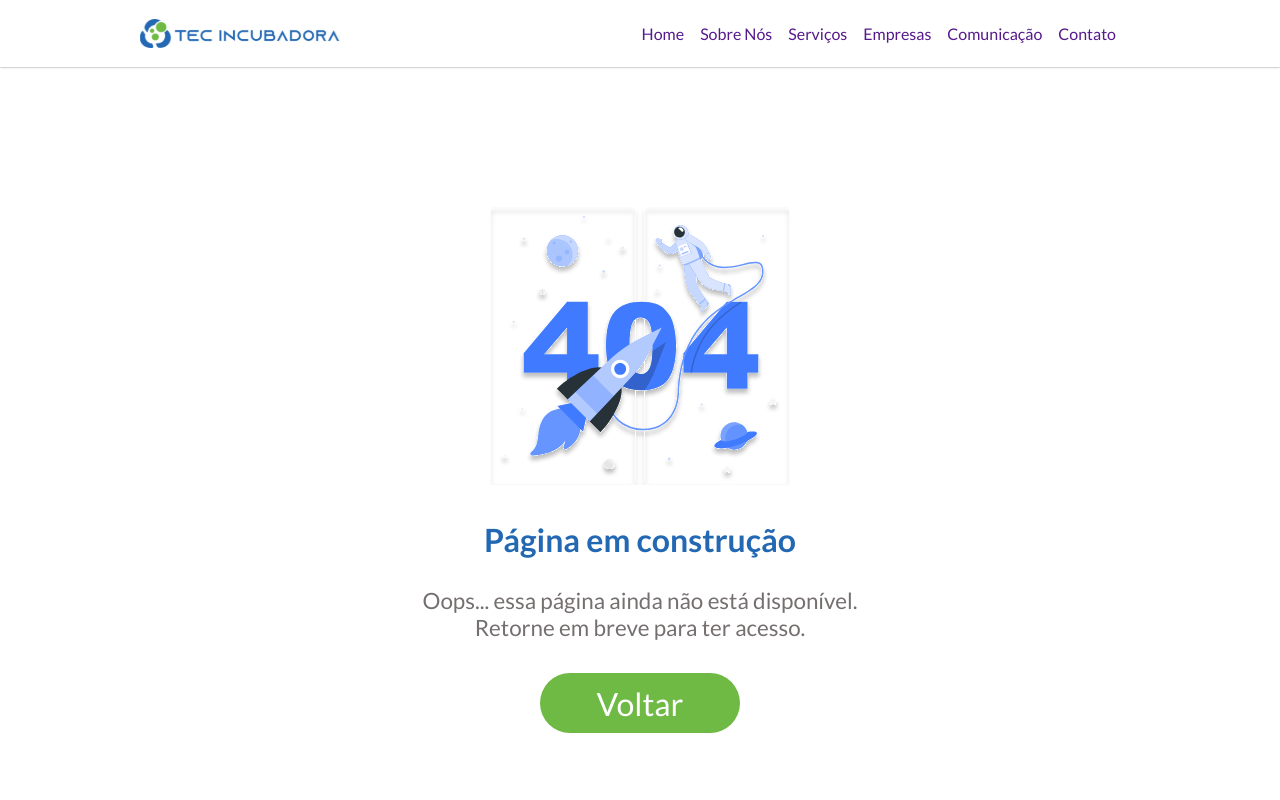
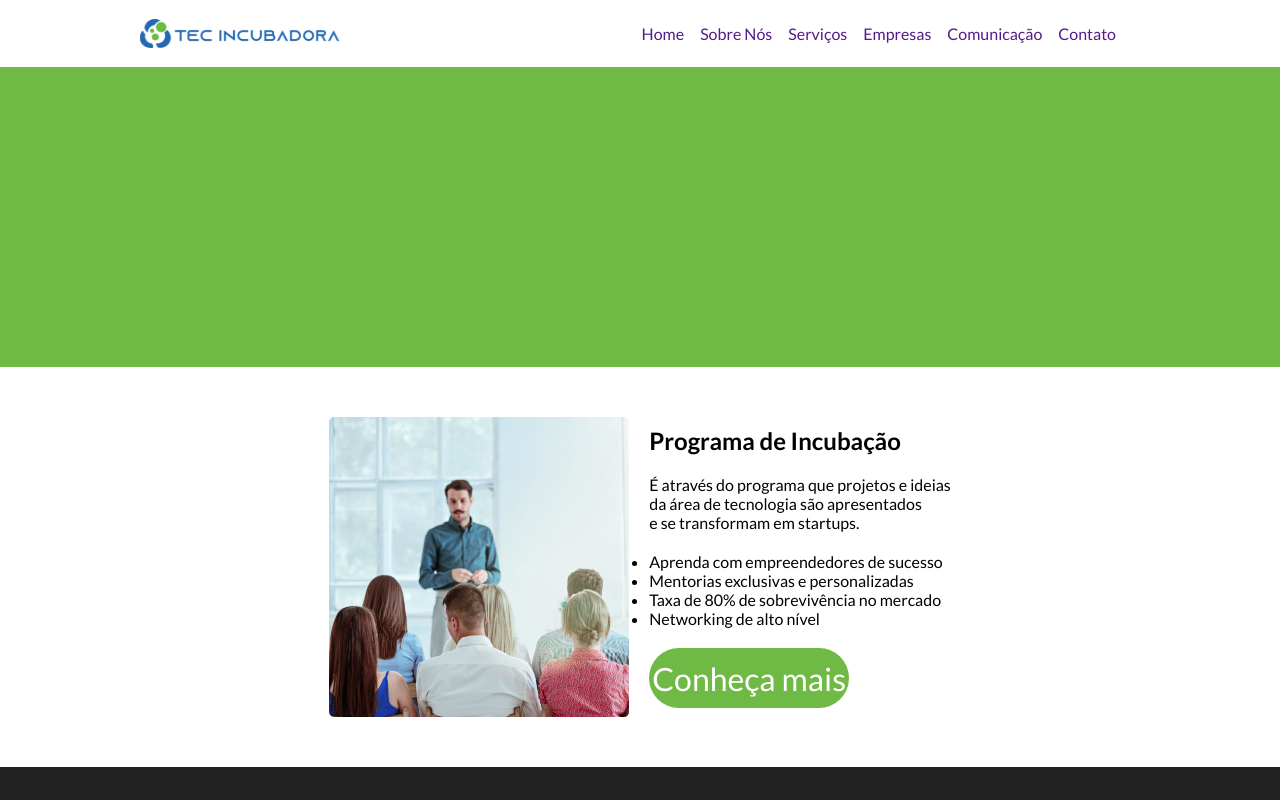
Before and after one commit to leoalcantara/tec-incubadora-frontend, a React (Vite) app: page / in a window 1280 px wide. Shown: the top 800 px of the page. Built offline with nearby package versions, Linux system fonts and the light colour scheme.

Commit message:
Feature:incubation program section  started

```diff
--- a/src/App.jsx
+++ b/src/App.jsx
@@ -1,6 +1,10 @@
 import { ErrorBox } from './components/ErrorBox';
 import { Footer } from './components/Footer';
 import { Header } from './components/Header';
+
+import styles from './App.module.css'
+
+import ProgramImage from './assets/programa-de-incubacao.png'
 
 
 import './global.css';
@@ -10,7 +14,42 @@ function App() {
   return (
     <div>
       <Header/>
-      <ErrorBox/>
+
+      <div className={styles.aboutBox}>
+        <div className={styles.aboutContent}>
+          <div>
+
+          </div>
+          <div></div>
+          <div></div>
+          <div></div>
+        </div>
+      </div>
+
+      <div className={styles.container}>
+          <div className={styles.box}>
+            <div>
+              <img src={ProgramImage} alt="" />
+            </div>
+            <div>
+              <h2>Programa de Incubação</h2>
+              <span>
+                  É através do programa que projetos e ideias <br/> da área de tecnologia são apresentados <br/> e se transformam em startups.
+              </span>
+              <ul>
+                <li>Aprenda com empreendedores de sucesso</li>
+                <li>Mentorias exclusivas e personalizadas</li>
+                <li>Taxa de 80% de sobrevivência no mercado</li>
+                <li>Networking de alto nível</li>
+              </ul>
+
+              <button>Conheça mais</button>
+            </div>
+
+          </div>
+
+      </div>
+
       <Footer/>
 
     </div>
--- /dev/null
+++ b/src/App.module.css
@@ -0,0 +1,50 @@
+.aboutBox {
+    padding: 80px 60px;
+    width: 100vw;
+    height: 300px;
+    background-color: var(--green-500);
+}
+
+.aboutContent{
+    display: flex;
+    flex-direction: column;
+    justify-content: center;
+
+    margin: 0 auto;
+}
+
+.container{
+    display: flex;
+    justify-content: center;
+    align-items: center;
+
+    height: 400px;
+
+    background-color: var(--white);
+}
+
+.box {
+    display: flex;
+    flex-direction: row;
+    justify-content: flex-start;
+    align-items: center;
+    padding: 20px;
+    margin: 25px;
+}
+
+.box div {
+    display: flex;
+    flex-direction: column;
+    justify-content: center;
+    align-items: left;
+    gap: 20px;
+
+    margin: 0;
+
+}
+
+.box img {
+    height: 300px;
+    width: 300px;
+    margin-right: 20px;
+}
--- a/src/components/Footer.module.css
+++ b/src/components/Footer.module.css
@@ -3,6 +3,7 @@ footer {
     background: var(--black-600);
     position: absolute;
     bottom: -1;
+    height: 400px;
     width: 100vw;
 }
 
```
Also changed, not shown: src/assets/programa-de-incubacao.png (added), src/assets/seta-lista 1.png (added).
